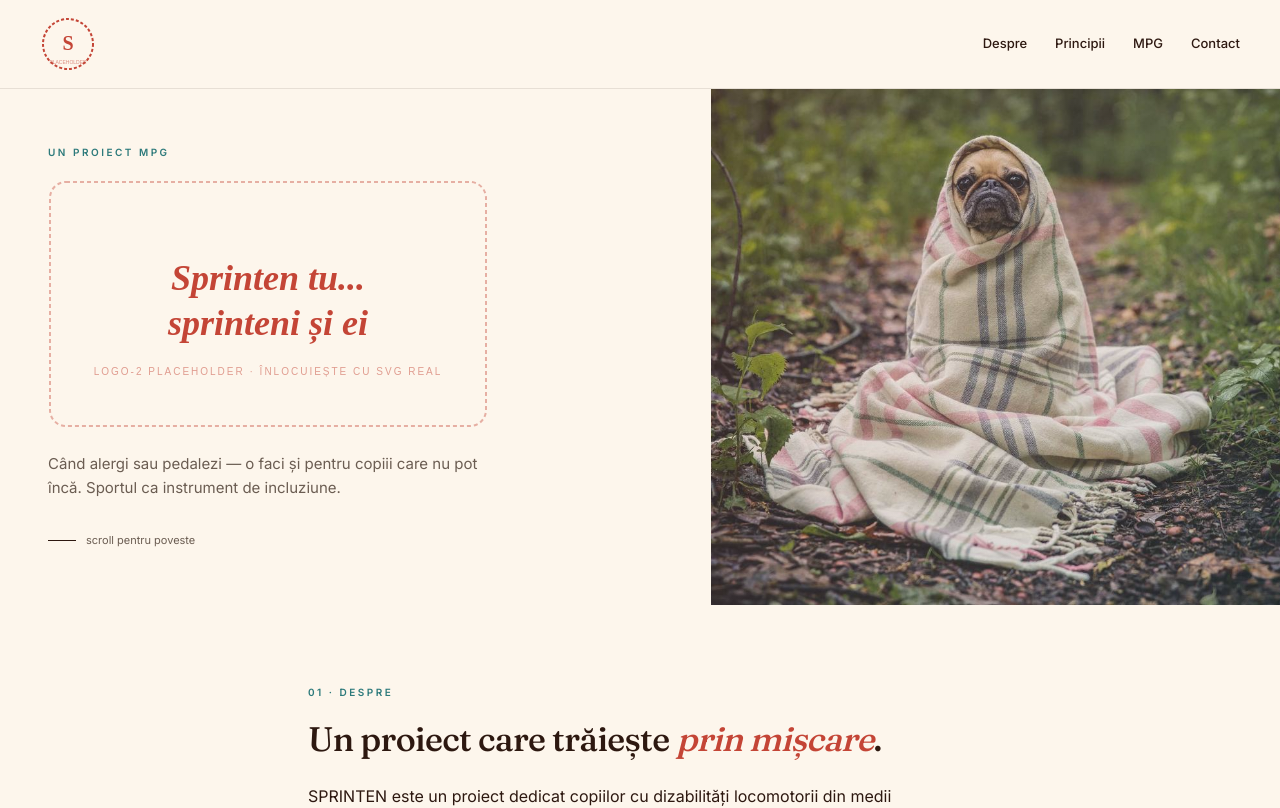
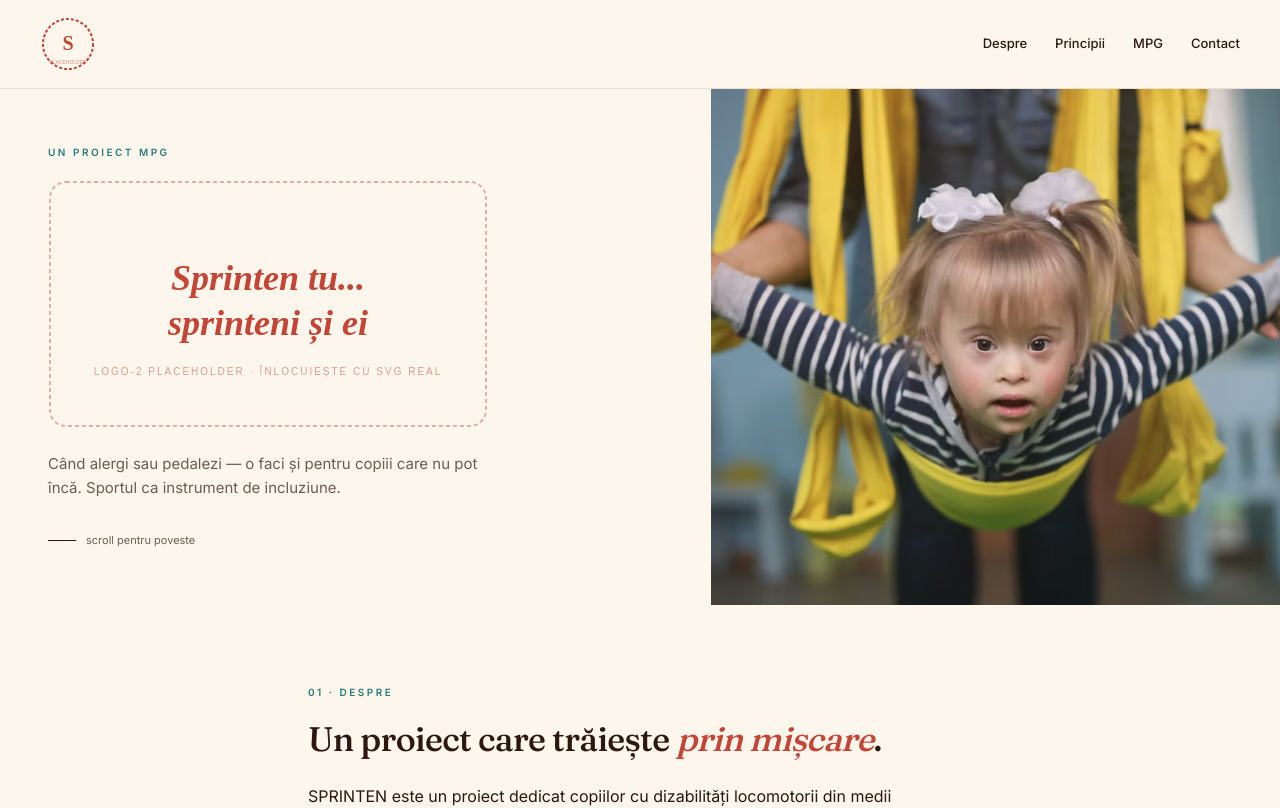
Before and after one commit to tudormocuta-mpg/sprinten-website, a Next.js app: page / in a window 1280 px wide. Shown: the top 808 px of the page. Built offline with nearby package versions, Linux system fonts and the light colour scheme.

Commit message:
feat(hero): replace placeholder with real hero photo (hero.png)

```diff
--- a/src/app/layout.tsx
+++ b/src/app/layout.tsx
@@ -29,7 +29,7 @@ export const metadata: Metadata = {
     siteName: "SPRINTEN",
     locale: "ro_RO",
     type: "website",
-    images: [{ url: "/hero.jpg", width: 1200, height: 630, alt: "SPRINTEN" }],
+    images: [{ url: "/hero.png", width: 1587, height: 860, alt: "SPRINTEN" }],
   },
 };
 
--- a/src/components/hero.tsx
+++ b/src/components/hero.tsx
@@ -34,7 +34,7 @@ export function Hero() {
 
       <div className="relative order-1 aspect-[4/3] bg-cream-warm md:order-2 md:aspect-auto md:min-h-[320px]">
         <Image
-          src="/hero.jpg"
+          src="/hero.png"
           alt={content.hero.photoAlt}
           fill
           priority
```
Also changed, not shown: public/hero.jpg (deleted), public/hero.png (added).
